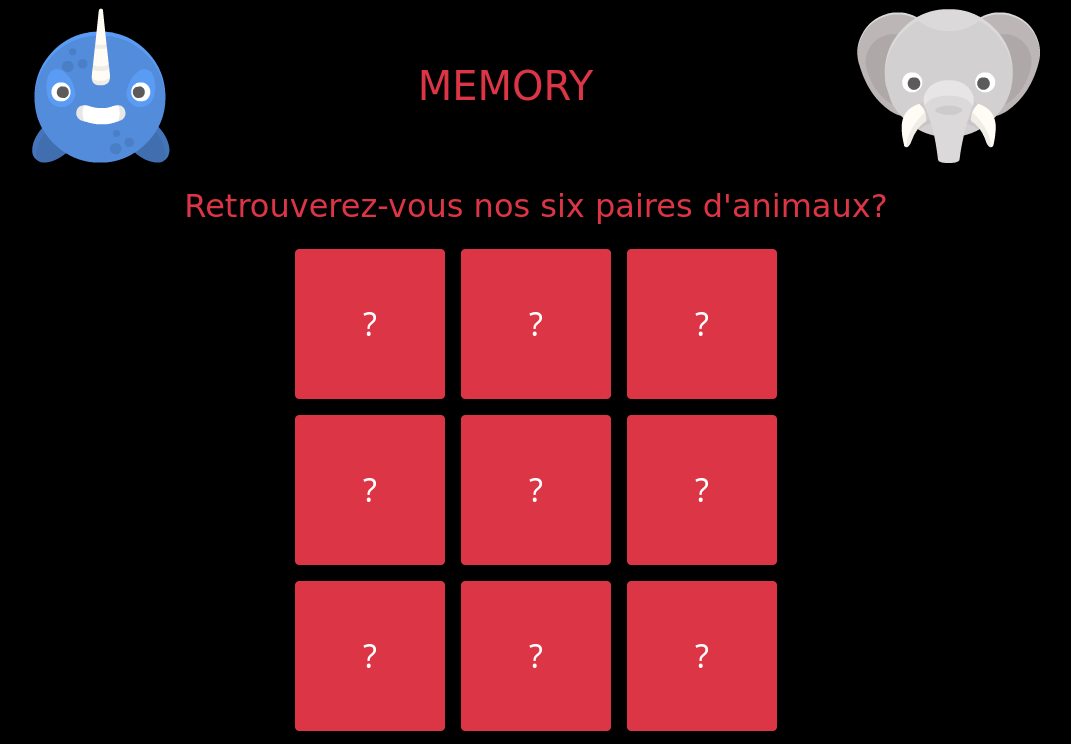
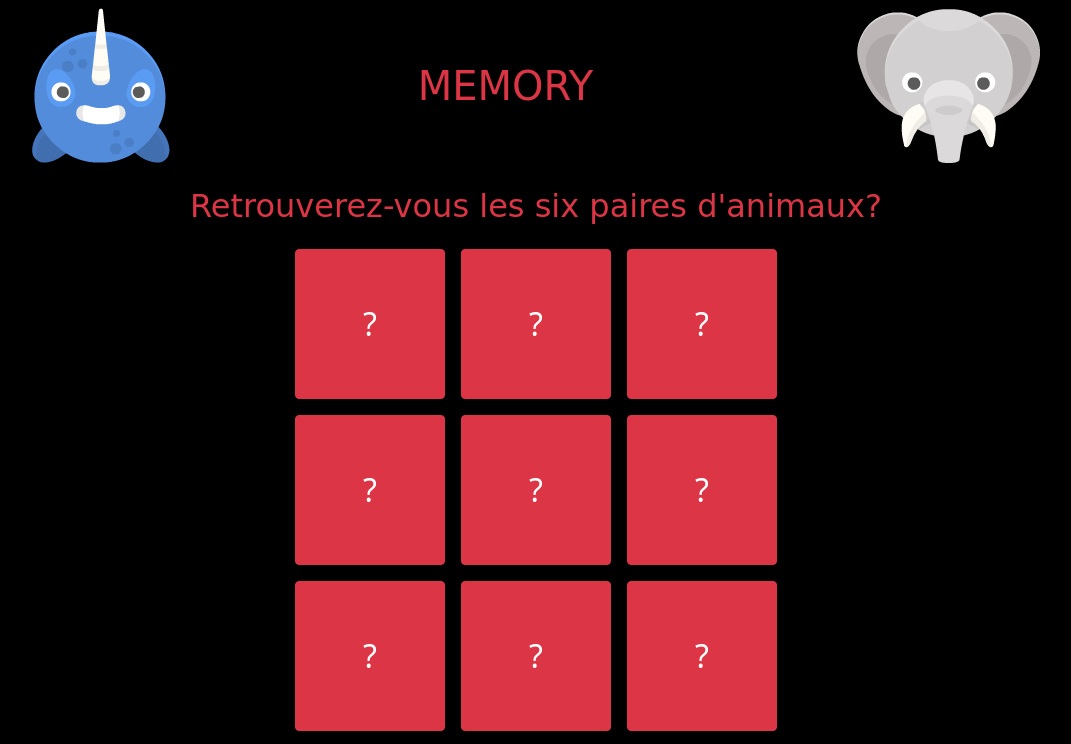
Before and after one commit to 22101986/-valuation, a website built with Parcel: page index.html in a window 1280 px wide. Shown: the top 744 px of the page, without its empty margins (104-1175 px from the left). Built offline with nearby package versions, Linux system fonts and the light colour scheme; a web font is replaced by a local one.

Commit message:
correction

```diff
--- a/index.html
+++ b/index.html
@@ -35,7 +35,7 @@
   </header>
 <main>
   <div class="container text-center mt-2">
-    <h2 class="p-2 m-2 police">Retrouverez-vous nos six paires d'animaux?</h2>
+    <h2 class="p-2 m-2 police">Retrouverez-vous les six paires d'animaux?</h2>
     <div id="result"></div>
   </div>
   <div class="mt-3" style="height: 200px;">
```
